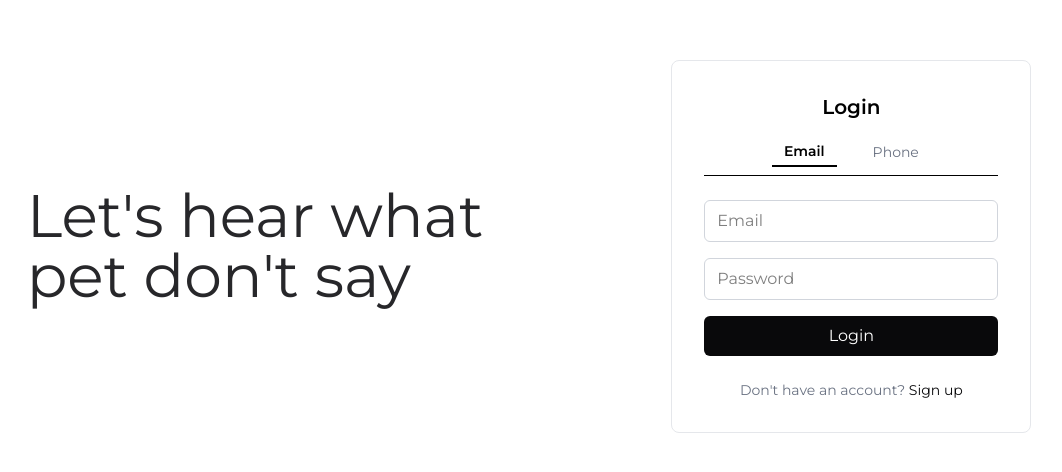
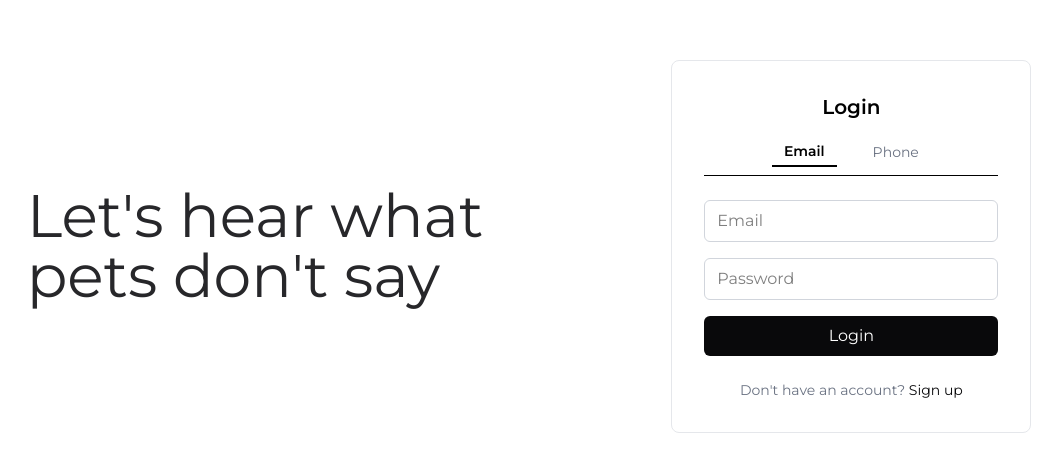
Before and after one commit to Satish2369/MarsheePartnerSatish_Frontend, a Next.js app: page /login in a window 1280 px wide. Shown: the part 154-626 px from the top of the page, without its empty margins (65-1127 px from the left). Built offline with nearby package versions, Linux system fonts and the light colour scheme.

Commit message:
minor chnages done

```diff
--- a/src/components/Login.js
+++ b/src/components/Login.js
@@ -128,7 +128,7 @@ const Login = () => {
     <div className="h-screen w-full bg-white text-black flex items-center justify-center relative overflow-hidden">
       <div className="px-12">
         <h2 className="text-6xl text-zinc-800 font-thin">Let&apos;s hear what</h2>
-        <h2 className="text-6xl text-zinc-800 font-thin">pet don&apos;t say</h2>
+        <h2 className="text-6xl text-zinc-800 font-thin">pets don&apos;t say</h2>
       </div>
 
       <div className="w-1/2 flex justify-center">
--- a/src/components/Signup.js
+++ b/src/components/Signup.js
@@ -161,7 +161,7 @@ const Signup = () => {
     <div className="h-screen w-full bg-white text-black flex items-center justify-center relative overflow-hidden">
       <div className="px-12">
         <h2 className="text-6xl text-zinc-800 font-thin">Let&apos;s hear what</h2>
-        <h2 className="text-6xl text-zinc-800 font-thin">pet don&apos;t say</h2>
+        <h2 className="text-6xl text-zinc-800 font-thin">pets don&apos;t say</h2>
       </div>
 
       <div className="w-1/2 flex justify-center">
```
